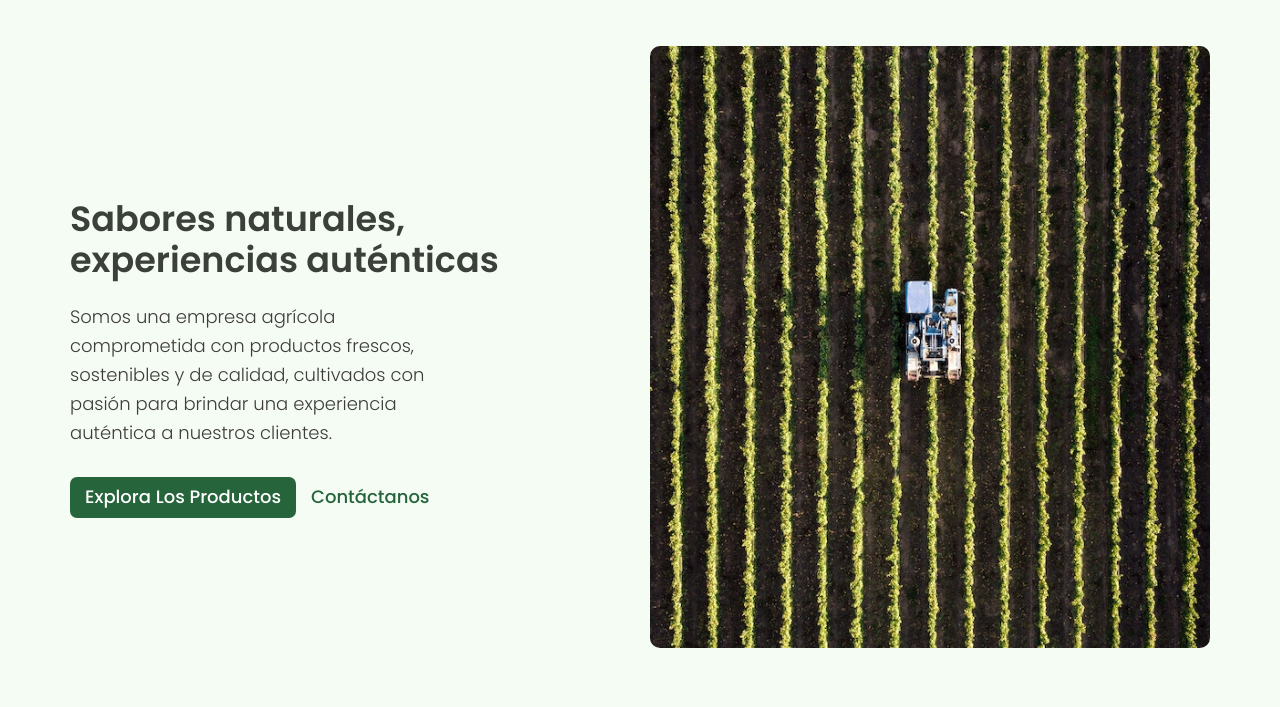
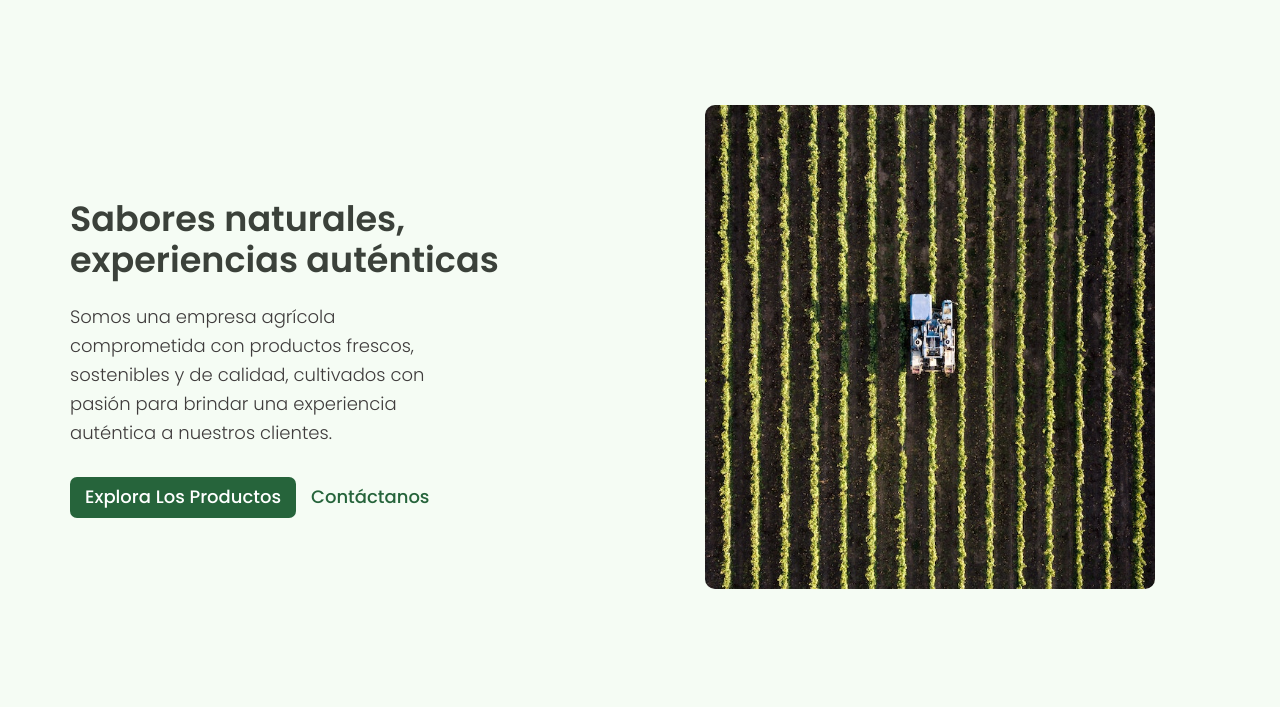
Before and after one commit to MajidALILOUCH/codecar, a plain HTML site: page index.html in a window 1280 px wide. Shown: the part 93-800 px from the top of the page. Drawn offline with nearby package versions, Linux system fonts and the light colour scheme.

Commit message:
modifying hero img

```diff
--- a/css/home.css
+++ b/css/home.css
@@ -51,6 +51,8 @@
 }
 .landing .container .img-holder img {
   max-width: 100%;
+  width: 450px;
+  margin: auto;
   border-radius: 10px;
   -webkit-border-radius: 10px;
   -moz-border-radius: 10px;
```
